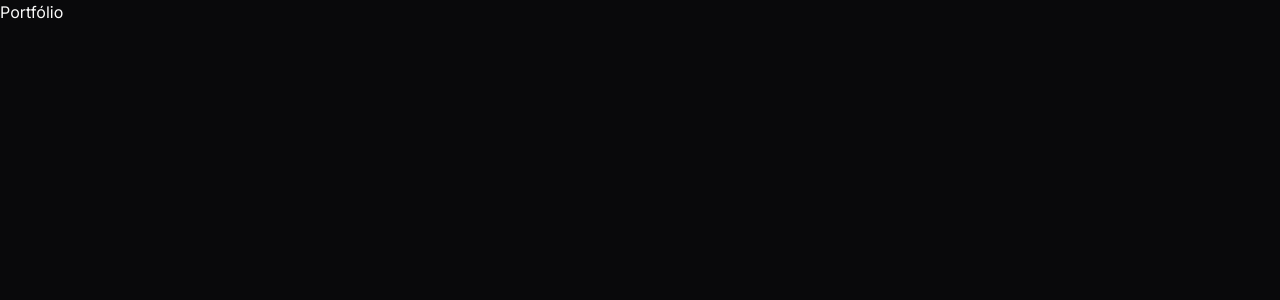
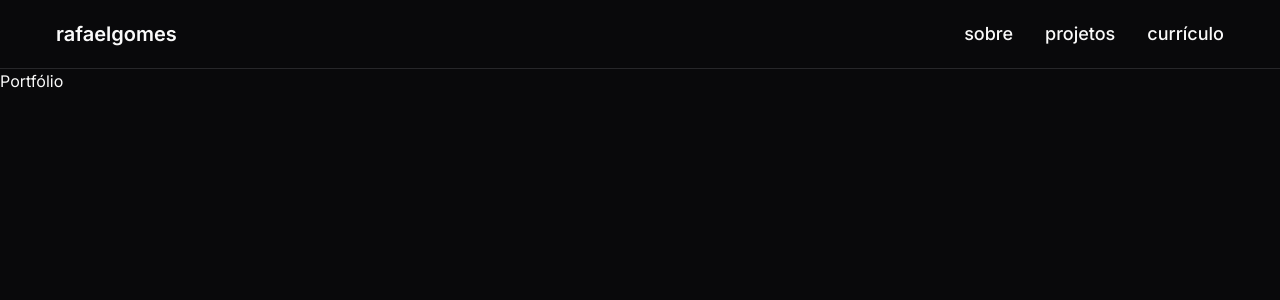
Before and after one commit to rafaelgcaldas/portfolio, a Next.js app: page / in a window 1280 px wide. Shown: the top 300 px of the page. Built offline with nearby package versions, Linux system fonts and the light colour scheme.

Commit message:
feat: add header

```diff
--- a/src/app/layout.tsx
+++ b/src/app/layout.tsx
@@ -1,6 +1,7 @@
 import type { Metadata } from 'next'
 import { Inter } from 'next/font/google'
 import './globals.css'
+import { Header } from '@/components/header'
 
 const inter = Inter({ subsets: ['latin'] })
 
@@ -16,7 +17,10 @@ export default function RootLayout({
 }>) {
   return (
     <html lang="pt" className="dark">
-      <body className={inter.className}>{children}</body>
+      <body className={inter.className}>
+        <Header />
+        {children}
+      </body>
     </html>
   )
 }
--- /dev/null
+++ b/src/components/header.tsx
@@ -0,0 +1,24 @@
+export function Header() {
+  return (
+    <div className="w-full border-b">
+      <header className="mx-auto flex max-w-[1200px] items-center justify-between px-4 py-5">
+        <p className="cursor-pointer text-xl font-semibold leading-3 text-foreground">
+          rafaelgomes
+        </p>
+        <nav>
+          <ul className="flex items-center gap-8">
+            <li className="text-lg font-medium text-foreground hover:opacity-90">
+              <a href="#">sobre</a>
+            </li>
+            <li className="text-lg font-medium text-foreground hover:opacity-90">
+              <a href="#">projetos</a>
+            </li>
+            <li className="text-lg font-medium text-foreground hover:opacity-90">
+              <a href="#">currículo</a>
+            </li>
+          </ul>
+        </nav>
+      </header>
+    </div>
+  )
+}
```
